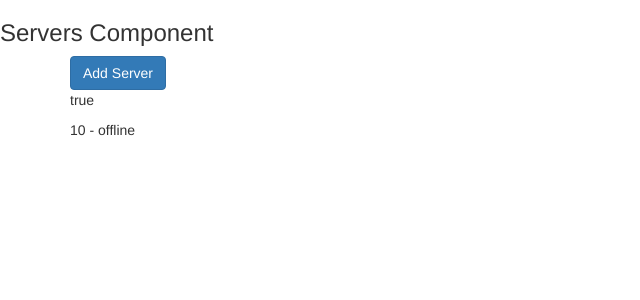
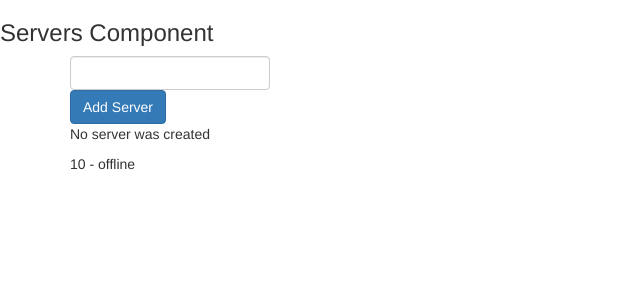
Before and after one commit to kevyyar/angular, an Angular app: page / in a window 1280 px wide. Shown: the top 300 px of the page, without its empty margins (0-640 px from the left). Built offline with nearby package versions, Linux system fonts and the light colour scheme.

Commit message:
add event binding to input via (input) method

```diff
--- a/src/app/servers/servers.component.html
+++ b/src/app/servers/servers.component.html
@@ -1,8 +1,21 @@
 <h3>Servers Component</h3>
 <div class="container">
-  <button [disabled]="!allowNewServer" class="btn btn-primary">
+  <form>
+    <input
+      type="text"
+      class="form-control"
+      (input)="onUpdateServerName($event)"
+    />
+  </form>
+  <button
+    [disabled]="!allowNewServer"
+    (click)="onServerCreation()"
+    class="btn btn-primary"
+  >
     Add Server
   </button>
-  <p [innerText]="allowNewServer"></p>
+  <span>{{ serverName }}</span>
+  <!-- <p [innerText]="allowNewServer"></p> -->
+  <p>{{ serverCreation }}</p>
   <app-server></app-server>
 </div>
--- a/src/app/servers/servers.component.ts
+++ b/src/app/servers/servers.component.ts
@@ -3,14 +3,30 @@ import { Component } from '@angular/core';
 @Component({
   selector: 'app-servers',
   templateUrl: './servers.component.html',
-  styleUrls: ['./servers.component.css'],
+  styles: [
+    `
+      input {
+        width: 200px;
+      }
+    `,
+  ],
 })
 export class ServersComponent {
   allowNewServer: boolean = false;
+  serverCreation: string = 'No server was created';
+  serverName: string = '';
 
   constructor() {
     setTimeout(() => {
       this.allowNewServer = true;
     }, 2000);
   }
+
+  onServerCreation() {
+    this.serverCreation = 'Server was created';
+  }
+
+  onUpdateServerName(event: Event) {
+    this.serverName = (<HTMLInputElement>event.target).value;
+  }
 }
```
